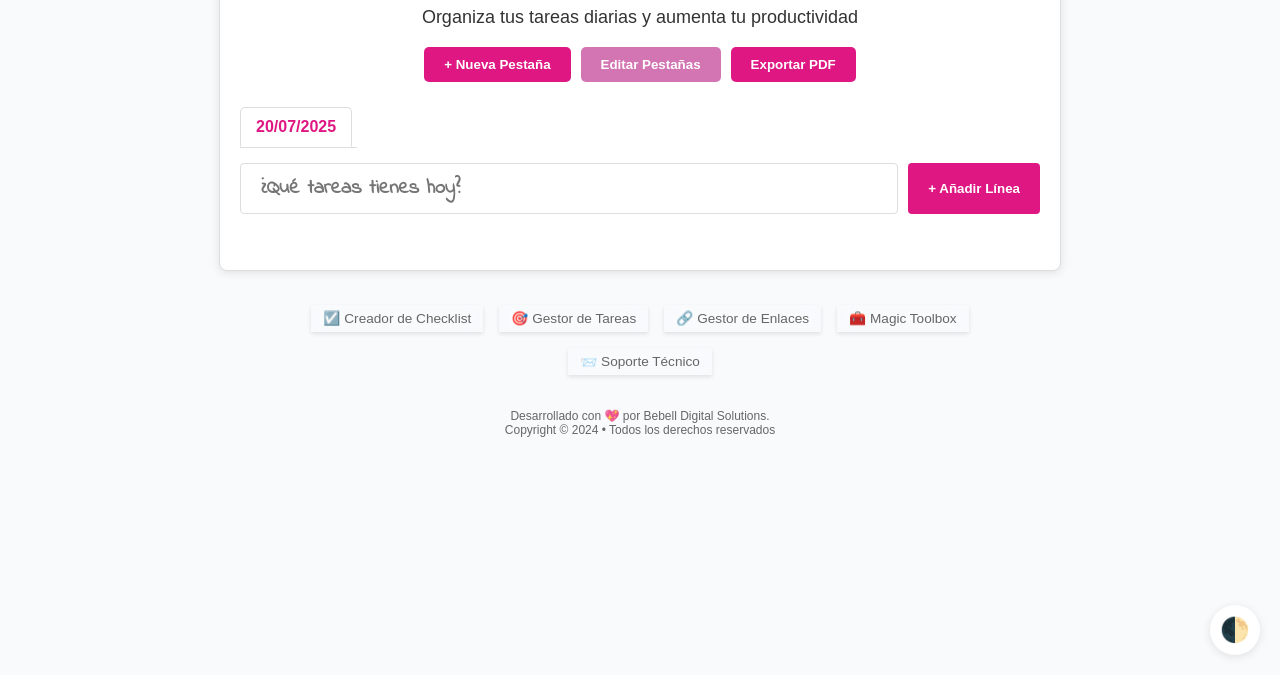
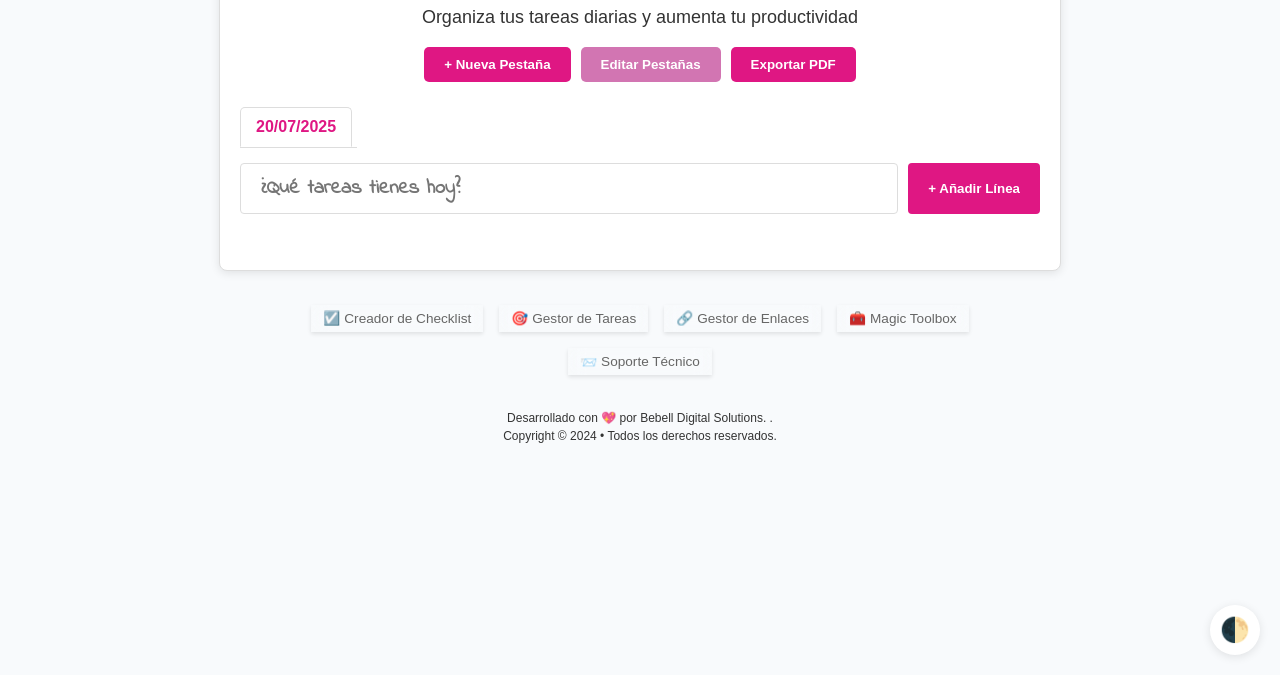
Before and after one commit to Bebell-Digital-Solutions/checklist-creator, a plain HTML site: page espanol.html in a window 1280 px wide. Shown: the part 125-800 px from the top of the page. Drawn offline with nearby package versions, Linux system fonts and the light colour scheme.

Commit message:
Update espanol.html

```diff
--- a/espanol.html
+++ b/espanol.html
@@ -462,7 +462,7 @@ padding-top: 30px;
     font-size: 12px;
     line-height: 1.5;
     margin: 0;
-    padding: 0px;
+    padding: 30px;
 }
 
 .bebell-link {
@@ -552,12 +552,14 @@ padding-top: 30px;
     </footer>
 
 
-  <div class="footer">
-    Desarrollado con <span>💖</span> por Bebell Digital Solutions.<br>
-    Copyright © 2024 • Todos los derechos reservados
-  </div>
 
-
+   <div class="bebell-footer">
+        <p>
+            Desarrollado con 💖 por
+            <a href="https://bebelldigitalsolutions.com" class="bebell-link">
+                Bebell Digital Solutions.
+            </a>.<br>Copyright © 2024 • Todos los derechos reservados.</p>
+    </div>
 
 
 
```
